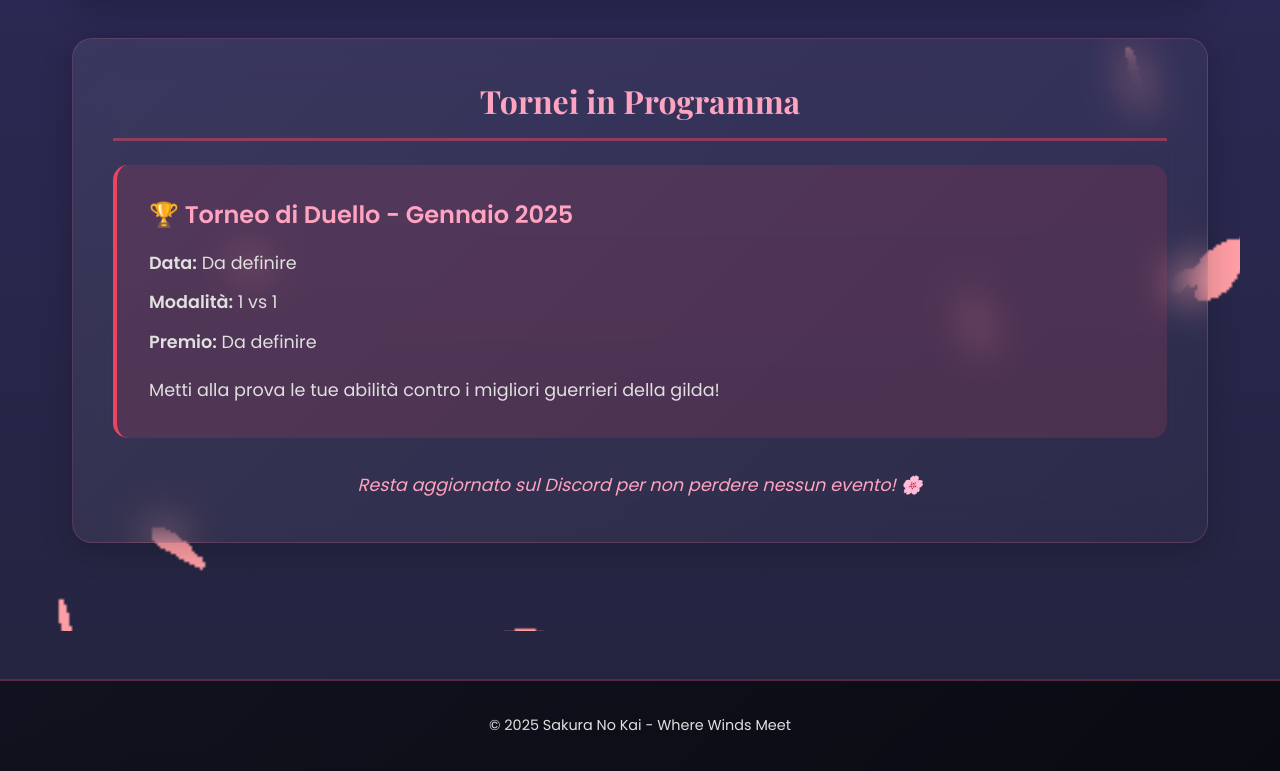
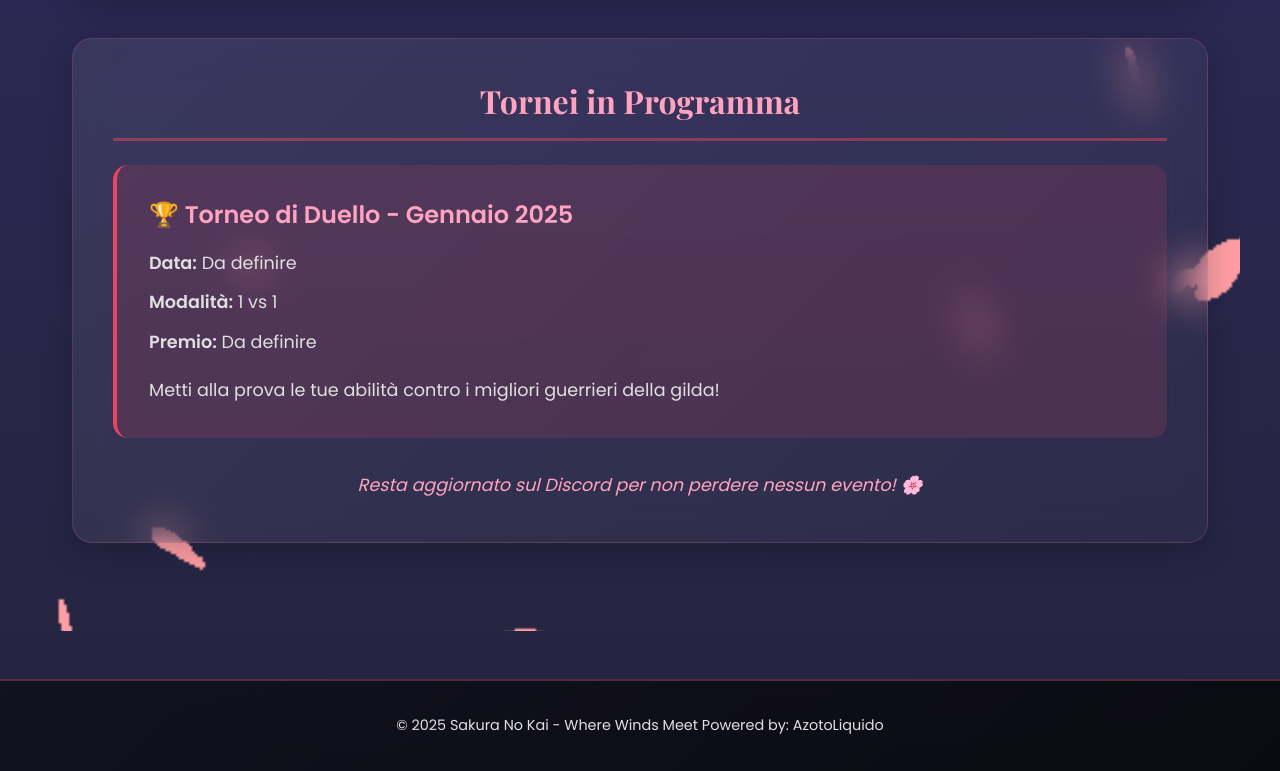
Before and after one commit to AzotoLiquido/Sakura_No_Kai, a plain HTML site: page index.html in a window 1280 px wide. Shown: the part 2038-2809 px from the top of the page. Drawn offline with nearby package versions, Linux system fonts and the light colour scheme.

Commit message:
Update footer with copyright and credit
Added a footer with copyright information and powered by credit.

```diff
--- a/index.html
+++ b/index.html
@@ -296,7 +296,7 @@
     </div>
 
     <footer>
-        <p style="color:#e0e0e0">&copy; 2025 Sakura No Kai - Where Winds Meet</p>
+        <p style="color:#e0e0e0">&copy; 2025 Sakura No Kai - Where Winds Meet               Powered by: AzotoLiquido</p>
     </footer>
 </body>
 </html>
```
